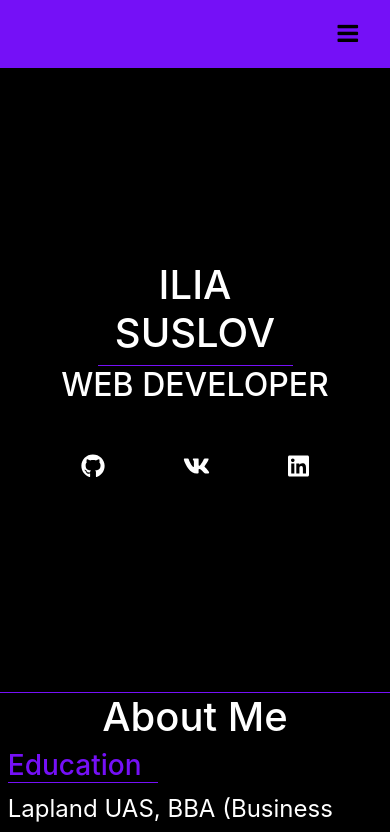
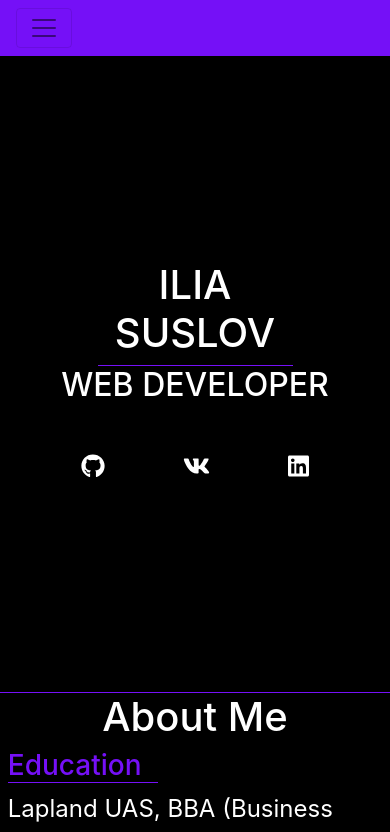
Before and after one commit to IliaSuslov/Portfolio, a React (Create React App) app: page / in a window 390 px wide. Shown: the top 832 px of the page. Built offline with nearby package versions, Linux system fonts and the light colour scheme.

Commit message:
mobile nav
mobile nav

```diff
--- /dev/null
+++ b/src/components/Navbar/DesktopNB.js
@@ -0,0 +1,17 @@
+import React from 'react'
+import "./nav.css";
+
+const DesktopNB = () => {
+    return (
+        <header className="Header">
+            <nav className="Nav">
+                <a href="#home">Home</a>
+                <a href="#about">About Me</a>
+                <a href="#skills">Skills</a>
+                <a href="#works">Works</a>
+                <a href="#contact">Contact Me</a>
+            </nav>
+        </header>
+    )
+}
+export default DesktopNB;
--- /dev/null
+++ b/src/components/Navbar/MobileNB.js
@@ -0,0 +1,45 @@
+import React, { useState } from 'react'
+import "./nav.css";
+import {
+    Collapse,
+    Navbar,
+    NavbarToggler,
+    Nav,
+    NavItem,
+    NavLink,
+} from 'reactstrap';
+
+const MobileNB = () => {
+
+    const [collapsed, setCollapsed] = useState(true);
+
+    const toggleNavbar = () => setCollapsed(!collapsed);
+
+    return (
+        <div>
+            <Navbar color="faded" light fixed="top" className="mobile_nav">
+                <NavbarToggler onClick={toggleNavbar} />
+                <Collapse isOpen={!collapsed} navbar>
+                    <Nav className="mr-auto" navbar>
+                        <NavItem className="nav_link">
+                            <NavLink href="#home" className="nav_link" onClick={toggleNavbar}>Home</NavLink>
+                        </NavItem>
+                        <NavItem>
+                            <NavLink href="#about" className="nav_link" onClick={toggleNavbar}>About Me</NavLink>
+                        </NavItem>
+                        <NavItem>
+                            <NavLink href="#skills" className="nav_link" onClick={toggleNavbar}>Skills</NavLink>
+                        </NavItem>
+                        <NavItem>
+                            <NavLink href="#works" className="nav_link" onClick={toggleNavbar}>Works</NavLink>
+                        </NavItem>
+                        <NavItem>
+                            <NavLink href="#contact" className="nav_link" onClick={toggleNavbar}>Contact Me</NavLink>
+                        </NavItem>
+                    </Nav>
+                </Collapse>
+            </Navbar>
+        </div>
+    );
+}
+export default MobileNB
--- a/src/components/Navbar/Navbar.js
+++ b/src/components/Navbar/Navbar.js
@@ -1,32 +1,16 @@
-import React, { useState } from 'react'
+import React from 'react'
+import MobileNB from './MobileNB'
+import DesktopNB from './DesktopNB'
 import "./nav.css";
 
 const Navigation = () => {
-
-    // const [isOpen, setIsOpen] = useState(false);
-
-    // const toggle = () => setIsOpen(!isOpen);
-    function myFunction() {
-        var x = document.getElementById("myTopnav");
-        if (x.className === "nav") {
-            x.className += " responsive";
-        } else {
-            x.className = "nav";
-        }
+    let width = window.innerWidth;
+    if (width < 768) {
+        return <MobileNB />
+    } else {
+        return (
+            <DesktopNB />
+        );
     }
-
-    return (
-        <div className="nav" id="myTopnav">
-            <a href="#home">Home</a>
-            <a href="#about">About Me</a>
-            <a href="#skills">Skills</a>
-            <a href="#works">Works</a>
-            <a href="#contact">Contact Me</a>
-            <button href="javascript:void(0);" className="icon" onClick={myFunction}>
-                <i className="fa fa-bars"></i>
-            </button>
-        </div>
-
-    )
 }
 export default Navigation;
--- a/src/components/Navbar/nav.css
+++ b/src/components/Navbar/nav.css
@@ -1,4 +1,4 @@
- .nav {
+header {
     height: 30%;
     width: 8%;
     position: fixed;
@@ -10,7 +10,22 @@
     padding-top: 20px;
 }
 
- .nav a {
+.mobile_nav {
+    background-color: #7510F7;
+    position: absolute;
+}
+
+.nav_link {
+    font-weight: 800;
+    font-size: 24px;
+    color: white !important;
+}
+
+.Nav {
+    align-items: center;
+}
+
+.Nav a {
     padding: 6px 8px 6px 16px;
     text-decoration: none;
     font-size: 20px;
@@ -24,31 +39,36 @@
     outline: none;
 }
 
- .nav a:hover {
+.Nav a:hover {
     background: #7510F7;
     text-decoration: none;
     color: white;
 }
 
- .icon {
+.Burger {
     display: none;
+    grid-area: burger;
+    margin: 0 20px 0 0;
+    padding: 0;
+    justify-self: end;
+    font-size: 40px;
+    border: none;
+    background: none;
+    outline: none;
+    transition: 0.1s;
 }
 
- @media screen and (max-width: 800px) {
-     .nav {
-         width: 100%;
-         background-color: #7510F7;
-         max-height: 8%;
+.Burger:active {
+    transform: scale(1.2);
 }
-     .nav a {
-         display: none;
+
+@media (max-width: 1550px) {
+    .Nav {
+        padding: 30px 0 30px;
+        background: rgba(40, 44, 47, 0.95);
     }
-     .nav button {
-         display: table-cell;
-         margin-left: 85%;
-         font-size: 24px;
-         background: none;
-         border: none;
-         margin-top: -5%;
+    .Burger {
+        color: violet;
+        display: inline;
     }
 }
```
Lines whose indentation alone changed are shown as unchanged.
